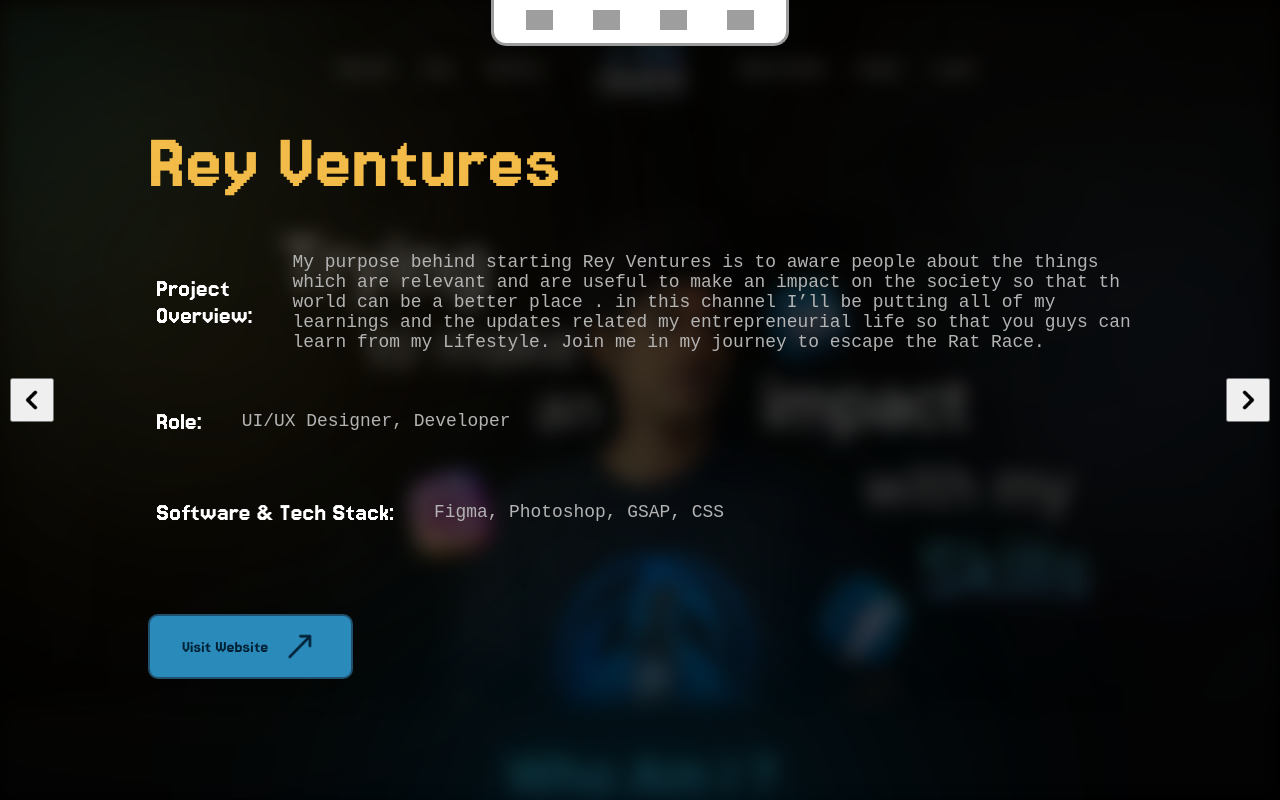
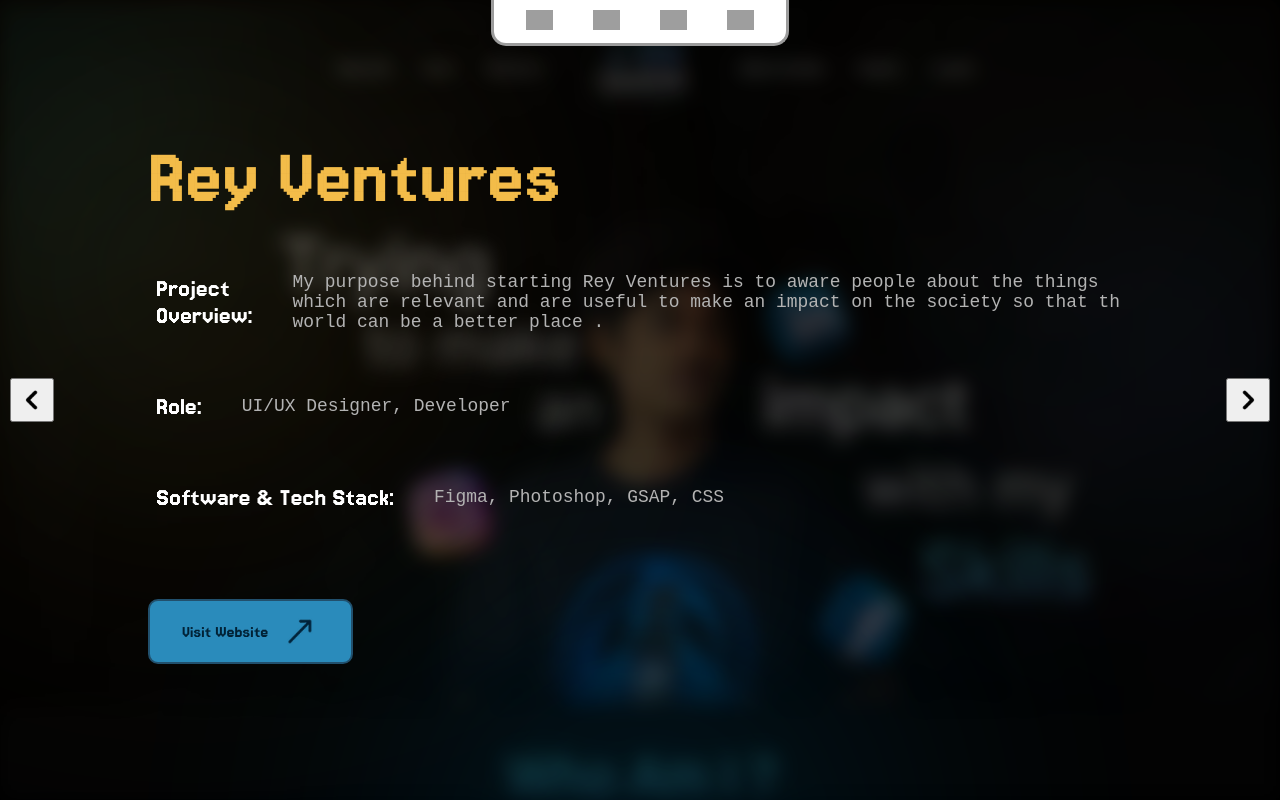
Before and after one commit to Rey004/REY-PORTFOLIO-Pixel-Game-Style-, a React (Vite) app: page /portfolio/project2 in a window 1280 px wide. Built offline with nearby package versions, Linux system fonts and the light colour scheme; grey boxes are pictures that could not be loaded.

Commit message:
minor changes in project overview

```diff
--- a/src/pages/portfolio_page/Project/Code_Vantage.jsx
+++ b/src/pages/portfolio_page/Project/Code_Vantage.jsx
@@ -8,7 +8,7 @@
             <Portfolioproject
             backgroundImage={'/assets/Code_Vantage_bg.webp'}
             project_name={'Code Vantage'}
-            project_overview={'Code Vantage is a Web Design Agency which is co-founded by me and I have designed the the UI, 3D elements that are included in the website and developed it with React.This website is interactive, futuristic and visually appealing. '}
+            project_overview={'Code Vantage is a Web Design Agency which is co-founded by me it help people to create next-gen web interface. This website is interactive, futuristic and visually appealing. '}
             role={'UI/UX Designer, Developer'}
             tech={'Figma, Photoshop, Spline, React, GSAP, CSS'}
             link={'https://codevantage.in'}
--- a/src/pages/portfolio_page/Project/Project2.jsx
+++ b/src/pages/portfolio_page/Project/Project2.jsx
@@ -8,7 +8,7 @@
             <Portfolioproject
             backgroundImage={'/assets/Rey-Ventures.webp'}
             project_name={'Rey Ventures'}
-            project_overview={'My purpose behind starting Rey Ventures is to aware people about the things which are relevant and are useful to make an impact on the society so that th world can be a better place . in this channel I’ll be putting all of my learnings and the updates related my entrepreneurial life so that you guys can learn from my Lifestyle. Join me in my journey to escape the Rat Race.'}
+            project_overview={'My purpose behind starting Rey Ventures is to aware people about the things which are relevant and are useful to make an impact on the society so that th world can be a better place .'}
             role={'UI/UX Designer, Developer'}
             tech={'Figma, Photoshop, GSAP, CSS'}
             link={'https://rey004.github.io/Rey-Ventures/'}
```
